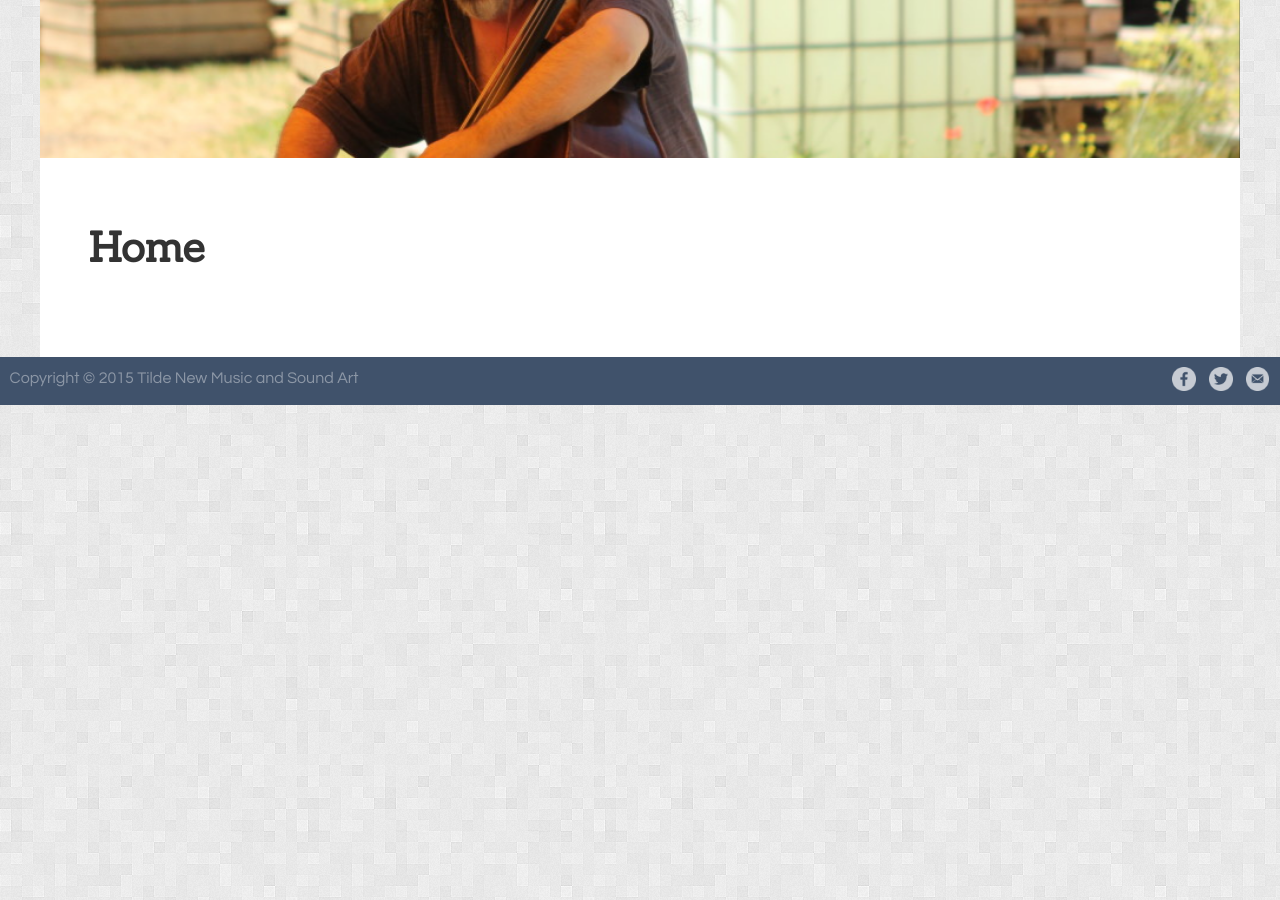
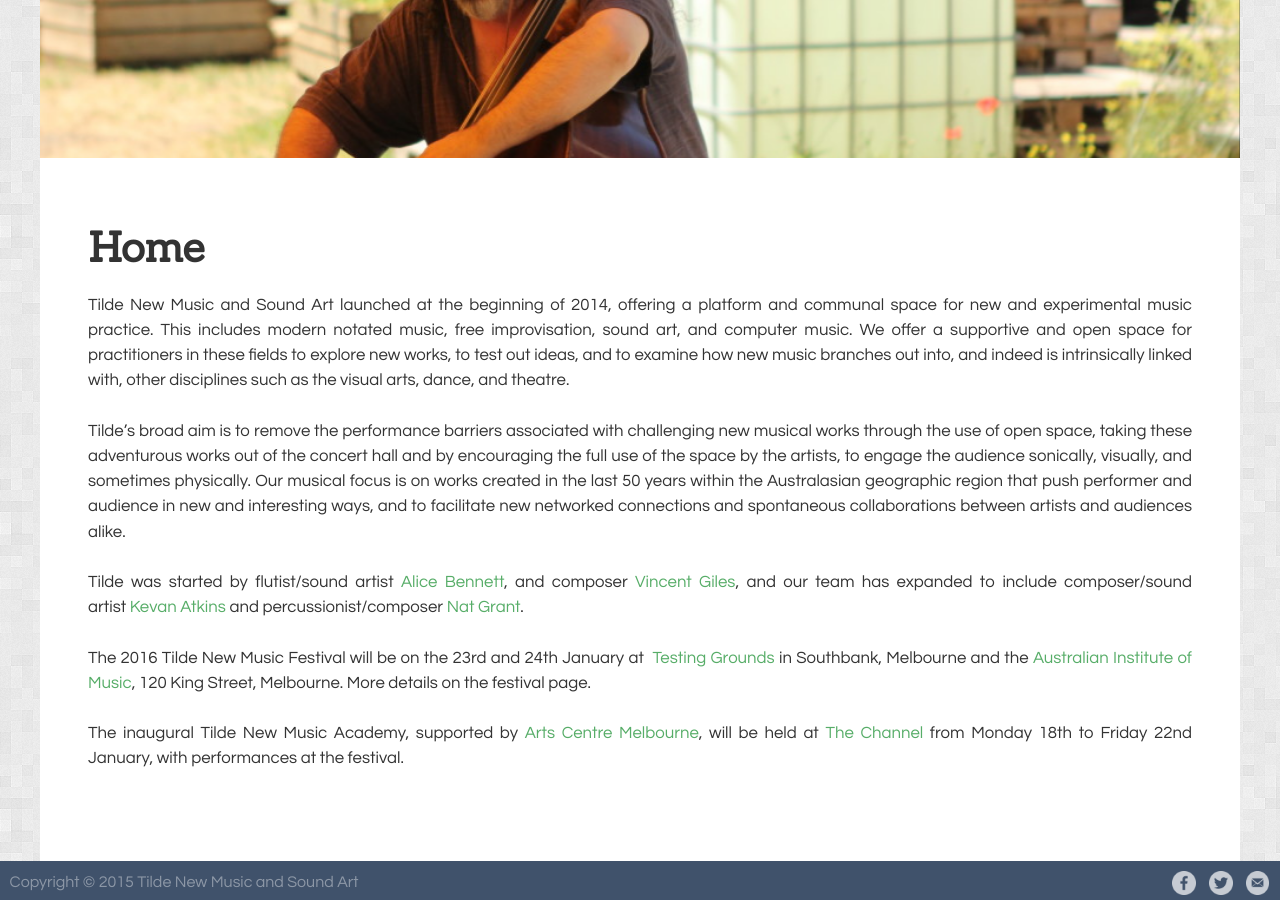
Before and after one commit to unclewalter/tilde-festival-website, a Jekyll site: the page built from index.md, in a window 1280 px wide and 900 px high, scrolled down 654 px. Built offline with Jekyll 4.4.1, drawn with Linux system fonts in a browser that asks for light colours.

Commit message:
index.md edited online with Bitbucket

```diff
--- a/index.md
+++ b/index.md
@@ -2,3 +2,13 @@
 layout: home
 title: Home
 ---
+
+Tilde New Music and Sound Art launched at the beginning of 2014, offering a platform and communal space for new and experimental music practice. This includes modern notated music, free improvisation, sound art, and computer music. We offer a supportive and open space for practitioners in these fields to explore new works, to test out ideas, and to examine how new music branches out into, and indeed is intrinsically linked with, other disciplines such as the visual arts, dance, and theatre.
+
+Tilde’s broad aim is to remove the performance barriers associated with challenging new musical works through the use of open space, taking these adventurous works out of the concert hall and by encouraging the full use of the space by the artists, to engage the audience sonically, visually, and sometimes physically. Our musical focus is on works created in the last 50 years within the Australasian geographic region that push performer and audience in new and interesting ways, and to facilitate new networked connections and spontaneous collaborations between artists and audiences alike.
+
+Tilde was started by flutist/sound artist [Alice Bennett](http://www.alicebennett.net), and composer [Vincent Giles](http://www.vgiles.net), and our team has expanded to include composer/sound artist [Kevan Atkins](http://kevanatkins.com/) and percussionist/composer [Nat Grant](http://www.natgrantmusic.com/).
+
+The 2016 Tilde New Music Festival will be on the 23rd and 24th January at  [Testing Grounds](http://www.testing-grounds.com.au) in Southbank, Melbourne and the [Australian Institute of Music](http://www.aim.edu.au/), 120 King Street, Melbourne. More details on the festival page.
+
+The inaugural Tilde New Music Academy, supported by [Arts Centre Melbourne](https://www.artscentremelbourne.com.au/whats-on/the-channel/tilde-new-music-academy), will be held at [The Channel](https://www.artscentremelbourne.com.au/discover/the-channel) from Monday 18th to Friday 22nd January, with performances at the festival.
```
